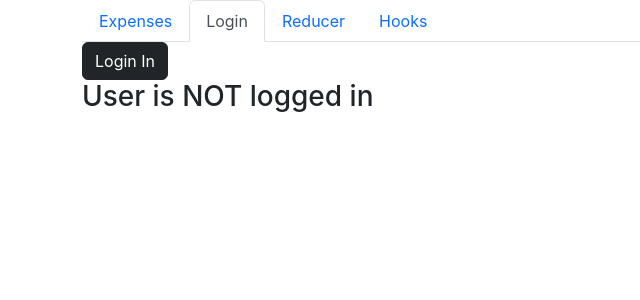
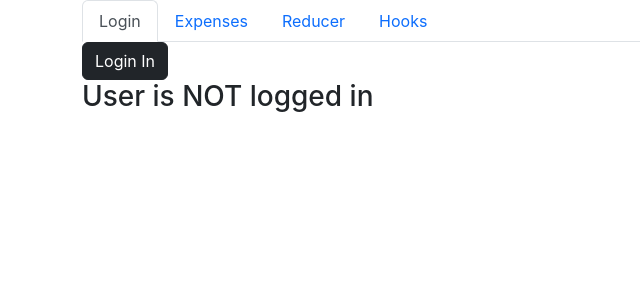
Before and after one commit to synergy2411/react-dec22, a React (Create React App) app in the folder frontend/: page /auth in a window 1280 px wide. Shown: the top 300 px of the page, without its empty margins (0-640 px from the left). Built offline with nearby package versions, Linux system fonts and the light colour scheme.

Commit message:
login logout added

```diff
--- a/frontend/src/Components/Auth/Auth.tsx
+++ b/frontend/src/Components/Auth/Auth.tsx
@@ -1,13 +1,17 @@
 import { useContext } from "react";
+import { useNavigate } from 'react-router-dom';
+
 import AuthContext from "../../context/authContext";
 
 const Auth = () => {
 
     const context = useContext(AuthContext)
+    const navigate = useNavigate()
 
     const loginClickHandler = () => {
         // context.token = token
         context.setIsLoggedIn(!context.isLoggedIn)
+        navigate("/")
     }
 
     return (
--- a/frontend/src/Components/Header/Header.tsx
+++ b/frontend/src/Components/Header/Header.tsx
@@ -1,15 +1,23 @@
-import { NavLink } from 'react-router-dom';
+import { useContext } from 'react';
+import { NavLink, useNavigate } from 'react-router-dom';
+import AuthContext from '../../context/authContext';
 
 const Header = () => {
+    const context = useContext(AuthContext);
+    const navigate = useNavigate();
+    const logoutClickHandler = () => {
+        context.setIsLoggedIn(false);
+        navigate("/auth")
+    }
     return (
         <header>
             <nav>
                 <ul className="nav nav-tabs">
+                    {!context.isLoggedIn && <li className="nav-item">
+                        <NavLink className="nav-link" to="/auth">Login</NavLink>
+                    </li>}
                     <li className="nav-item">
                         <NavLink className="nav-link" to="/">Expenses</NavLink>
-                    </li>
-                    <li className="nav-item">
-                        <NavLink className="nav-link" to="/auth">Login</NavLink>
                     </li>
                     <li className="nav-item">
                         <NavLink className="nav-link" to="/reducer">Reducer</NavLink>
@@ -17,6 +25,10 @@ const Header = () => {
                     <li className="nav-item">
                         <NavLink className="nav-link" to="/hooks">Hooks</NavLink>
                     </li>
+                    {context.isLoggedIn && <li className="nav-item">
+                        <button className="btn btn-outline-danger btn-sm"
+                            onClick={logoutClickHandler} >Logout</button>
+                    </li>}
                 </ul>
             </nav>
         </header>
```
